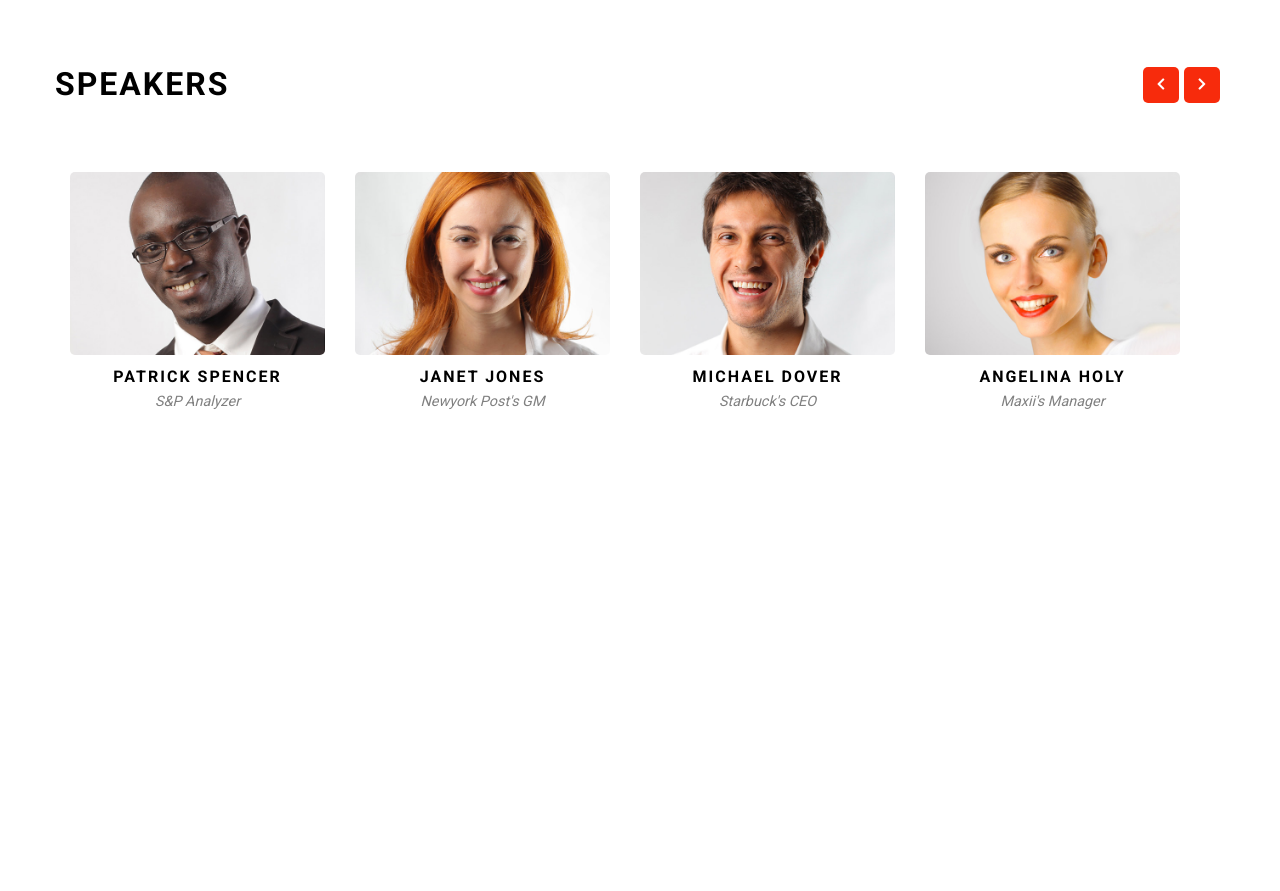
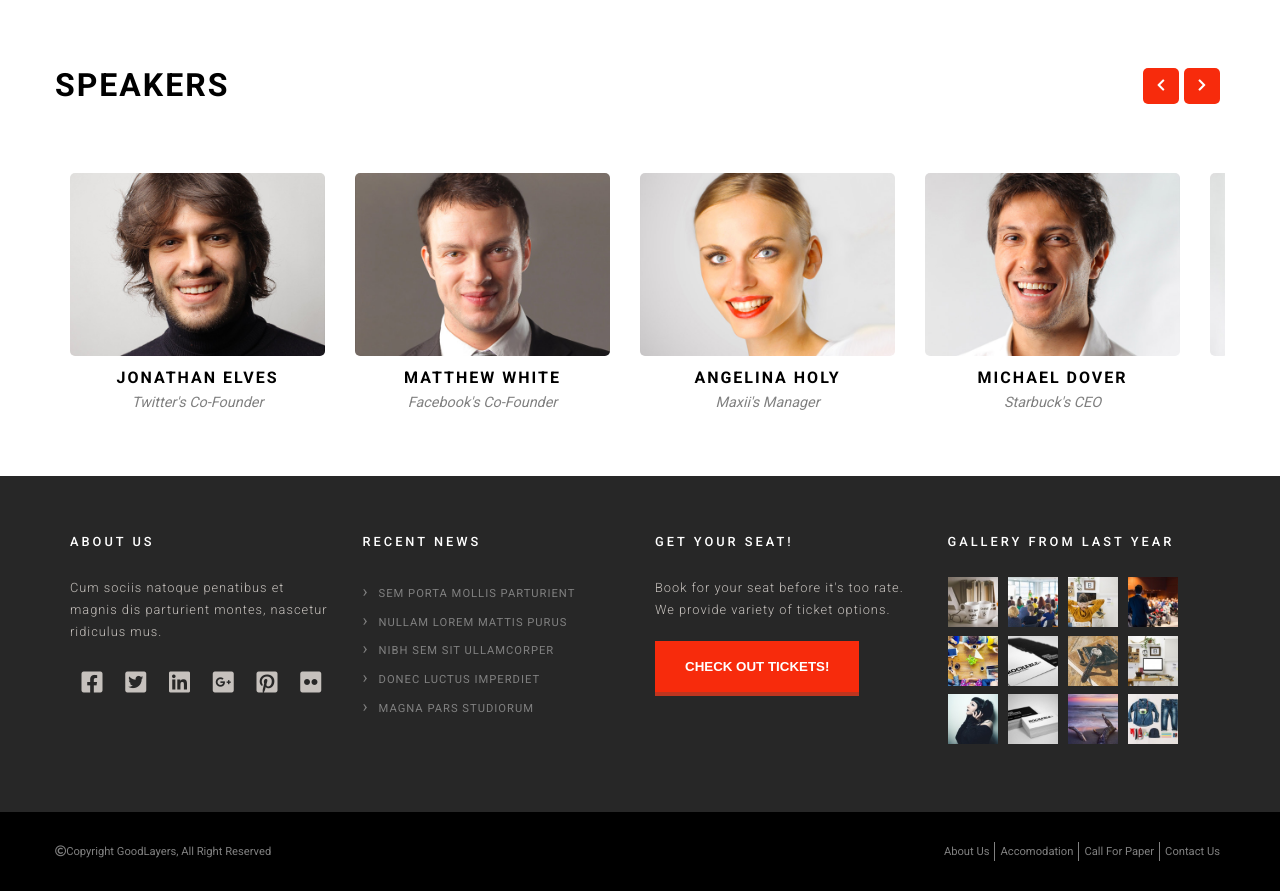
Before and after one commit to AleMancio89/proj-html-vuejs, a plain HTML site: page index.html in a window 1280 px wide. Shown: the part 1561-2452 px from the top of the page. Before the commit the page ends 2036 px from the top, so only its background shows below. Drawn offline with nearby package versions, Linux system fonts and the light colour scheme.

Commit message:
Footer done

```diff
--- a/css/style.css
+++ b/css/style.css
@@ -38,6 +38,11 @@ body{
     font-weight: 700;
 }
 
+#subBtn{
+    border-radius: 0px;
+    border-bottom: 4px solid #bf351f;
+}
+
 /* Header */
 
 .navbar{
@@ -67,6 +72,7 @@ body{
     font-size: 0.7em;
     font-weight: 800;
     letter-spacing: 2px;
+    text-transform: uppercase;
 }
 
 .menu li a.active{
@@ -202,10 +208,6 @@ body{
     color: #c6c1bd;
 }
 
-#subBtn{
-    border-radius: 0px;
-    border-bottom: 2px solid #bf351f;
-}
 
 #counterSubscribe > h3{
     letter-spacing: 5px;
@@ -262,6 +264,13 @@ body{
     color: white;
 }
 
+.speakersList{
+    display: flex;
+    flex-flow: row nowrap;
+    overflow: hidden;
+    overflow-x: auto;
+}
+
 #speakers ul li{
     display: inline-block;
     position: relative;
@@ -272,6 +281,7 @@ body{
 .speakerName{
     font-weight: 700;
     letter-spacing: 2px;
+    text-transform: uppercase;
 }
 
 .speakerRole{
@@ -279,3 +289,102 @@ body{
     color: grey;
     font-size: 0.9em;
 }
+
+
+
+/* Footer */
+
+footer{
+    background-color: #272727;
+}
+
+.footer > div{
+    flex-basis: calc(100% / 4);
+    margin: 30px 15px 60px 15px;
+}
+
+.footer div h5{
+    font-size: 0.8em;
+    text-transform: uppercase;
+    letter-spacing: 3px;
+    font-weight: 500;
+    color: white;
+    margin-top: 25px;
+    margin-bottom: 25px;
+}
+
+.footer div p{
+    color: white;
+    font-size: 0.8em;
+    font-weight: 300;
+    letter-spacing: 1px;
+    margin-bottom: 20px;
+    color: #c6c1bd;
+}
+
+.socials {
+    justify-content: space-around;
+    list-style: none;
+}
+
+.aboutUs .socials li a{
+    font-size: 1.5em;
+    color: #c6c1bd;
+}
+
+.footerMenu li a::before{
+    content: '\203A';
+    padding-right: 10px;
+    font-size: 1.5em;
+}
+
+.footerMenu{
+    list-style: none;
+}
+
+.footerMenu li a{
+    text-decoration: none;
+    font-size: 0.7em;
+    color:grey;
+    letter-spacing: 1px;
+}
+
+.gallery ul{
+    flex-wrap: wrap;
+}
+
+.gallery ul li{
+    list-style: none;
+}
+
+.grid{
+    height: 50px;
+    padding-right: 10px;
+}
+
+.copyright{
+    color: grey;
+    font-size: 0.7em;
+    padding-top: 30px;
+    padding-bottom: 30px;
+    background-color: black;
+}
+
+.copyrightWrapped{
+    justify-content: space-between;
+}
+
+.copyright ul li{
+     display: inline-block;
+     border-right: 1px solid grey;
+     padding: 0px 5px;
+}
+
+.copyright ul li:last-of-type{
+    border-right: none;
+}
+
+.copyright ul li a{
+    text-decoration: none;
+    color: grey;
+}
--- a/index.html
+++ b/index.html
@@ -102,7 +102,7 @@
                         <button class="btn"><i class="fas fa-chevron-right"></i></button>
                     </div>
                 </div>
-                <ul>
+                <ul class="speakersList">
                     <li v-for="speaker in speakers">
                         <img :src="speaker.img" alt="speaker">
                         <div class="social d-flex">
@@ -119,7 +119,48 @@
         </main>
 
         <footer>
-
+            <div class="footer wrapper d-flex">
+                <div class="aboutUs">
+                   <h5>About Us</h5>
+                   <p>Cum sociis natoque penatibus et magnis dis parturient montes, nascetur ridiculus mus.</p>
+                   <ul class="socials d-flex">
+                       <li v-for="social in socials">
+                           <a href="#"><i :class="social"></i></a>
+                       </li>
+                   </ul>
+                </div>
+                <div class="recentNews">
+                    <h5>Recent News</h5>
+                    <ul class="footerMenu">
+                        <li v-for="link in footerLinks">
+                            <a href="#">{{ link }}</a>
+                        </li>
+                    </ul>
+                </div>
+                <div class="getSeat">
+                    <h5>Get Your Seat!</h5>
+                    <p>Book for your seat before it's too rate. We provide variety of ticket options.</p>
+                    <button id="subBtn" class="btn">CHECK OUT TICKETS!</button>
+                </div>
+                <div class="gallery">
+                    <h5>gallery From Last Year</h5>
+                    <ul class="d-flex">
+                        <li v-for="photo in photos">
+                            <img class="grid" :src="photo" alt="photo">
+                        </li>
+                    </ul>
+                </div>
+            </div>
+            <div class="copyright d-flex">
+                <div class="copyrightWrapped wrapper d-flex">
+                    <p><span><i class="far fa-copyright"></i></span>Copyright GoodLayers, All Right Reserved</p>
+                    <ul>
+                        <li v-for="link in copyrightLinks">
+                            <a href="#">{{ link }}</a>
+                        </li>
+                    </ul>
+                </div>
+            </div>
         </footer>
     </div>
 
--- a/js/data.js
+++ b/js/data.js
@@ -1,25 +1,83 @@
-const navbar = ["HOME", "PAGES", "PROGRAM", "TICKETS", "SPEAKERS", "PAPERS", "BLOG", "SHORTCODES"];
+const navbar = ["Home", "Pages", "Program", "Tickets", "Speakers", "Papers", "Blog", "Shortcodes"];
 
 const speakers = [
     {
+        img: 'img/speaker-1.jpg',
+        name: 'Jonathan Elves',
+        role: "Twitter's Co-Founder"
+    },
+    {
+        img: 'img/speaker-2.jpg',
+        name: 'Matthew White',
+        role: "Facebook's Co-Founder"
+    },
+    {
+        img: 'img/speaker-3.jpg',
+        name: 'Angelina Holy',
+        role: "Maxii's Manager"
+    },
+    {
+        img: 'img/speaker-4.jpg',
+        name: 'Michael Dover',
+        role: "Starbuck's CEO"
+    },
+    {
+        img: 'img/speaker-5.jpg',
+        name: 'Janet Jones',
+        role: "Newyork Post's GM"
+    },
+    {
         img: 'img/speaker-6.jpg',
-        name: 'PATRICK SPENCER',
+        name: 'Patrick Spencer',
         role: 'S&P Analyzer'
     },
     {
-        img: 'img/speaker-5.jpg',
-        name: 'JANET JONES',
-        role: "Newyork Post's GM"
+        img: 'img/speaker-7.jpg',
+        name: 'John Super Doe',
+        role: "Yahoo's HR"
     },
     {
-        img: 'img/speaker-4.jpg',
-        name: 'MICHAEL DOVER',
-        role: "Starbuck's CEO"
+        img: 'img/speaker-8.jpg',
+        name: 'Laurence Francis',
+        role: "Google's UI Designer"
     },
-    {
-        img: 'img/speaker-3.jpg',
-        name: 'ANGELINA HOLY',
-        role: "Maxii's Manager"
-    },
+];
 
-]
+const socials = [
+    "fab fa-facebook-square",
+    "fab fa-twitter-square",
+    "fab fa-linkedin",
+    "fab fa-google-plus-square",
+    "fab fab fa-pinterest-square",
+    "fab fab fa-flickr",
+];
+
+const footerLinks = [
+    "SEM PORTA MOLLIS PARTURIENT",
+    "NULLAM LOREM MATTIS PURUS",
+    "NIBH SEM SIT ULLAMCORPER",
+    "DONEC LUCTUS IMPERDIET",
+    "MAGNA PARS STUDIORUM",
+];
+
+const photoGrid = [
+    "img/photogrid-1.jpg",
+    "img/photogrid-2.jpg",
+    "img/photogrid-3.jpg",
+    "img/photogrid-4.jpg",
+    "img/photogrid-5.jpg",
+    "img/photogrid-6.jpg",
+    "img/photogrid-7.jpg",
+    "img/photogrid-8.jpg",
+    "img/photogrid-9.jpg",
+    "img/photogrid-10.jpg",
+    "img/photogrid-11.jpg",
+    "img/photogrid-12.jpg",
+];
+
+const copyrightLinks = [
+    "About Us",
+    "Accomodation",
+    "Call For Paper",
+    "Contact Us"
+];
--- a/js/main.js
+++ b/js/main.js
@@ -1,9 +1,17 @@
+/*
+Riprodurre il layout desktop del tema wordpress "The keynote"
+*/
+
 const app = new Vue({
     el: '#root',
     data: {
         header: [...navbar],
         selectedMenu: '',
         speakers: [...speakers],
+        socials: [...socials],
+        footerLinks: [...footerLinks],
+        photos: [...photoGrid],
+        copyrightLinks: [...copyrightLinks]
     },
     methods: {
         selectMenu(link) {
```
Also changed, not shown: img/chevron-list.jpg (added), img/photogrid-1.jpg (added), img/photogrid-10.jpg (added), img/photogrid-11.jpg (added), img/photogrid-12.jpg (added), img/photogrid-2.jpg (added), img/photogrid-3.jpg (added), img/photogrid-4.jpg (added), img/photogrid-5.jpg (added), img/photogrid-6.jpg (added), img/photogrid-7.jpg (added), img/photogrid-8.jpg (added), img/photogrid-9.jpg (added).
